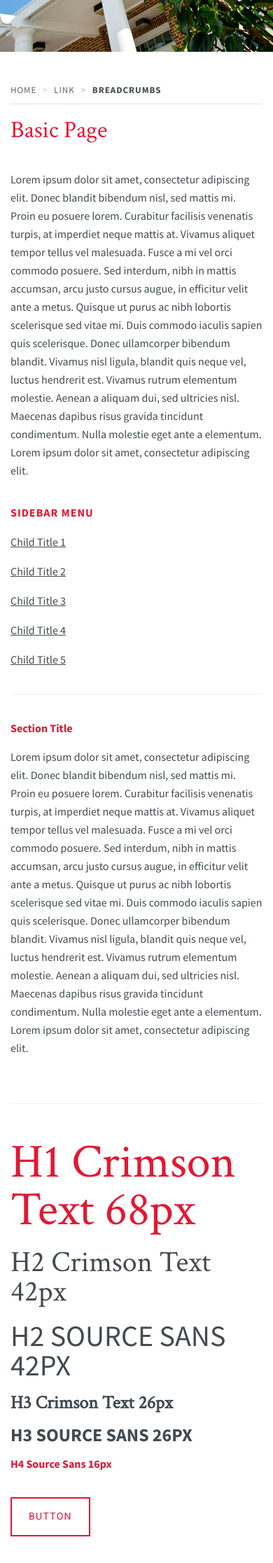
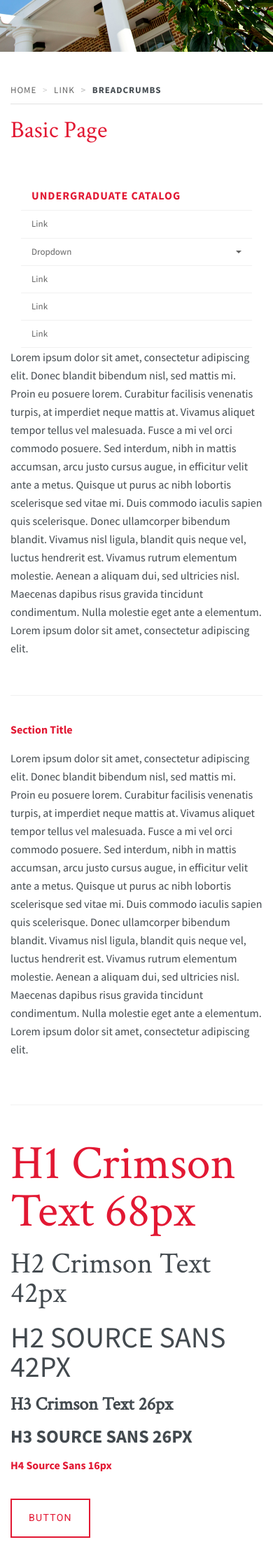
Before and after one commit to UMD-Digital/basic, a Jekyll site: the page built from index.html, in a window 390 px wide. Shown: the part 370-2603 px from the top of the page at 70% size. Built offline with Jekyll 4.4.1, drawn with Linux system fonts in a browser that asks for light colours.

Commit message:
side nav progress

```diff
--- a/_layouts/index.html
+++ b/_layouts/index.html
@@ -29,16 +29,37 @@
                 </div>
 
                 <div class="row med-spaces no-pad-b" >
-                    <div class="col-md-8">
+                    <div class="col-md-3">
+                        <nav class="sidebar" role="navigation">
+                            <ul class="sidebar-nav">
+                                <li class="sidebar-brand"><a class="letter-spacing uppercase red bold" href="#">Undergraduate Catalog</a></li>
+                                <li><a href="#">Link</a></li>
+                                <li class="dropdown">
+                                    <a href="#" class="dropdown-toggle" data-toggle="dropdown">Dropdown <span class="caret right"></span></a>
+                                    <ul class="dropdown-menu" role="menu">
+                                        <li><a href="#">Link</a></li>
+                                        <li><a href="#">Link</a></li>
+                                        <li class="dropdown-submenu">
+                                            <a href="#" class="dropdown-toggle submenu" data-toggle="dropdown-nested">Dropdown <span class="caret right"></span></a>
+                                            <ul class="dropdown-menu" role="menu">
+                                                <li><a href="#">Link</a></li>
+                                                <li><a href="#">Link</a></li>
+                                                <li><a href="#">Link</a></li>
+                                                <li><a href="#">Link</a></li>
+                                            </ul>
+                                        </li>
+                                        <li><a href="#">Link</a></li>
+                                    </ul>
+                                </li>
+                                <li><a href="#">Link</a></li>
+                                <li><a href="#">Link</a></li>
+                                <li><a href="#">Link</a></li>
+                            </ul>
+                        </nav>
+                    </div>
+
+                    <div class="col-md-8 col-md-offset-1">
                         <p class="lrg">Lorem ipsum dolor sit amet, consectetur adipiscing elit. Donec blandit bibendum nisl, sed mattis mi. Proin eu posuere lorem. Curabitur facilisis venenatis turpis, at imperdiet neque mattis at. Vivamus aliquet tempor tellus vel malesuada. Fusce a mi vel orci commodo posuere. Sed interdum, nibh in mattis accumsan, arcu justo cursus augue, in efficitur velit ante a metus. Quisque ut purus ac nibh lobortis scelerisque sed vitae mi. Duis commodo iaculis sapien quis scelerisque. Donec ullamcorper bibendum blandit. Vivamus nisl ligula, blandit quis neque vel, luctus hendrerit est. Vivamus rutrum elementum molestie. Aenean a aliquam dui, sed ultricies nisl. Maecenas dapibus risus gravida tincidunt condimentum. Nulla molestie eget ante a elementum. Lorem ipsum dolor sit amet, consectetur adipiscing elit.</p>
-                    </div>
-                    <div class="col-md-3 col-md-offset-1 sidebar">
-                        <p class="letter-spacing uppercase red bold">Sidebar Menu</p>
-                        <p><a class="body-color underline" href="#">Child Title 1</a></p>
-                        <p><a class="body-color underline" href="#">Child Title 2</a></p>
-                        <p><a class="body-color underline" href="#">Child Title 3</a></p>
-                        <p><a class="body-color underline" href="#">Child Title 4</a></p>
-                        <p><a class="body-color underline" href="#">Child Title 5</a></p>
                     </div>
                 </div>
 
@@ -317,5 +338,15 @@
 
     {% include footer.html %}
 
+    <script>
+        $(document).ready(function(){
+        $('.dropdown-submenu a.submenu').on("click", function(e){
+            $(this).next('ul').toggle();
+                e.stopPropagation();
+                e.preventDefault();
+            });
+        });
+    </script>
+
 </body>
 </html>
```
Also changed, not shown: sass/_project.scss (+118 -19 lines), stylesheets/style.css, 3 other files.
